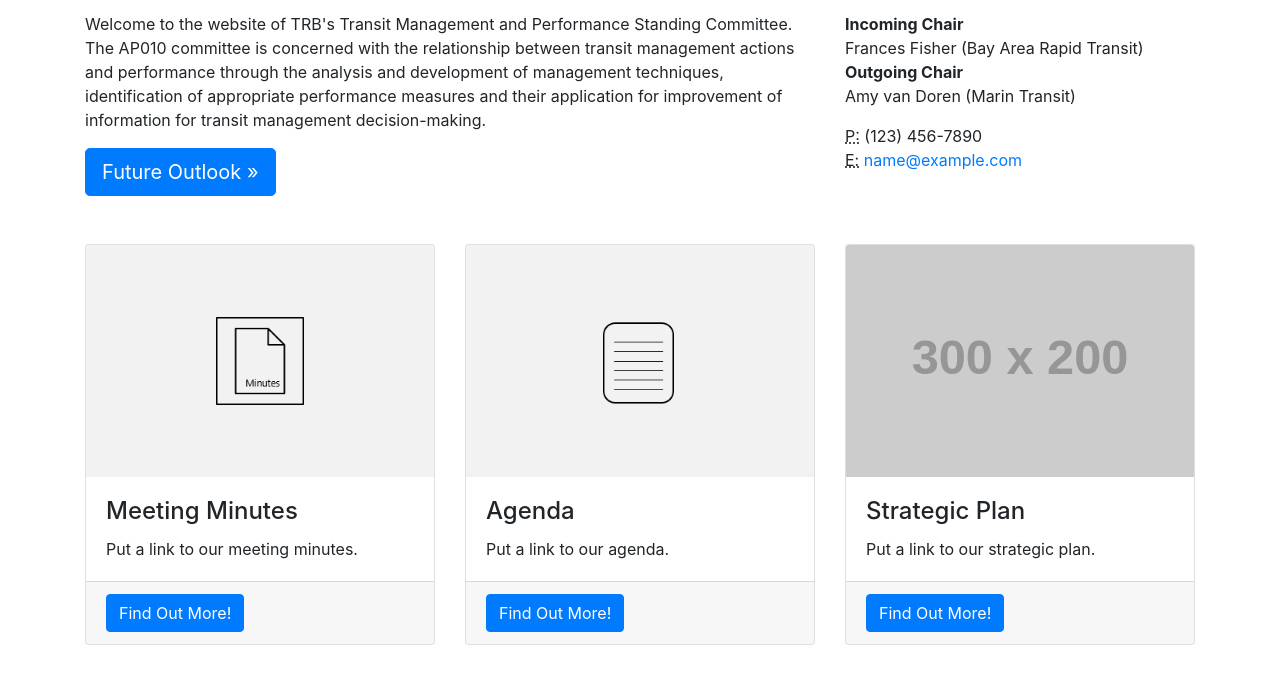
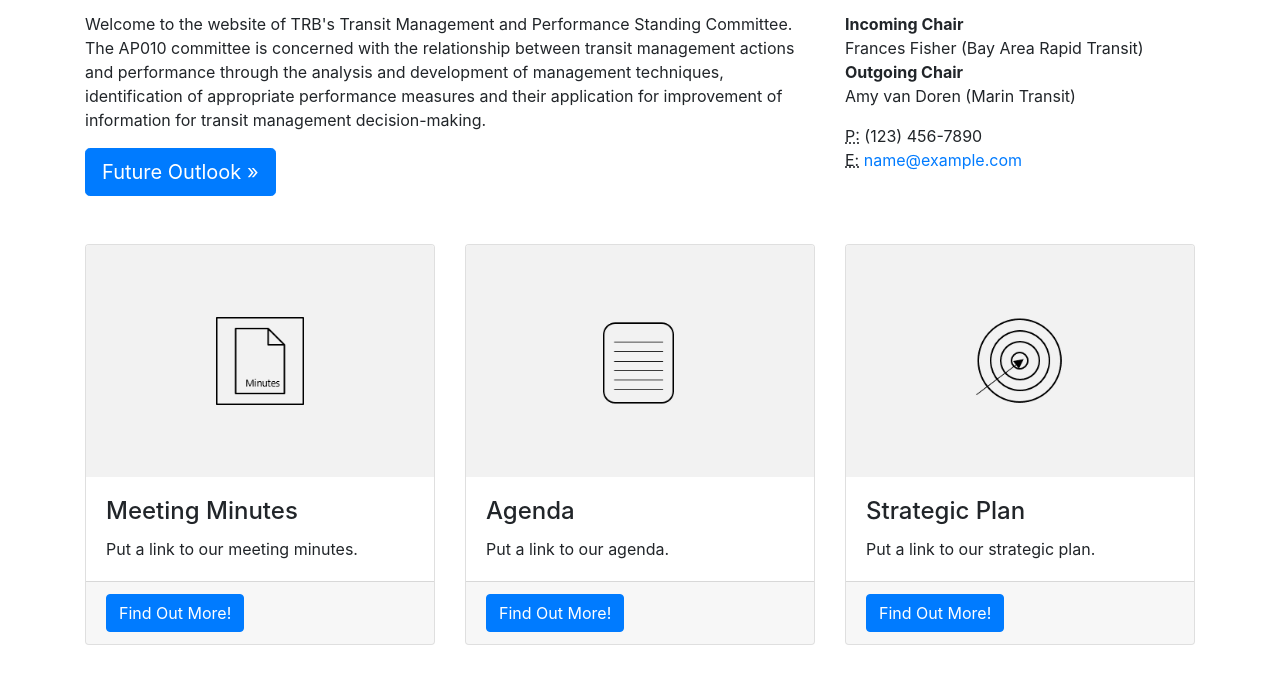
Before and after one commit to KGkiotsalitis/trbap010.org, a website: page index.html in a window 1280 px wide. Shown: the part 576-1250 px from the top of the page. Drawn offline with Linux system fonts and the light colour scheme; placeholder pictures from the web are drawn by us.

Commit message:
Update index.html

```diff
--- a/index.html
+++ b/index.html
@@ -142,7 +142,7 @@
       </div>
       <div class="col-md-4 mb-5">
         <div class="card h-100">
-          <img class="card-img-top" src="http://placehold.it/300x200" alt="">
+          <img class="card-img-top" src="plan.png" alt="">
           <div class="card-body">
             <h4 class="card-title">Strategic Plan</h4>
             <p class="card-text">Put a link to our strategic plan.</p>
```
